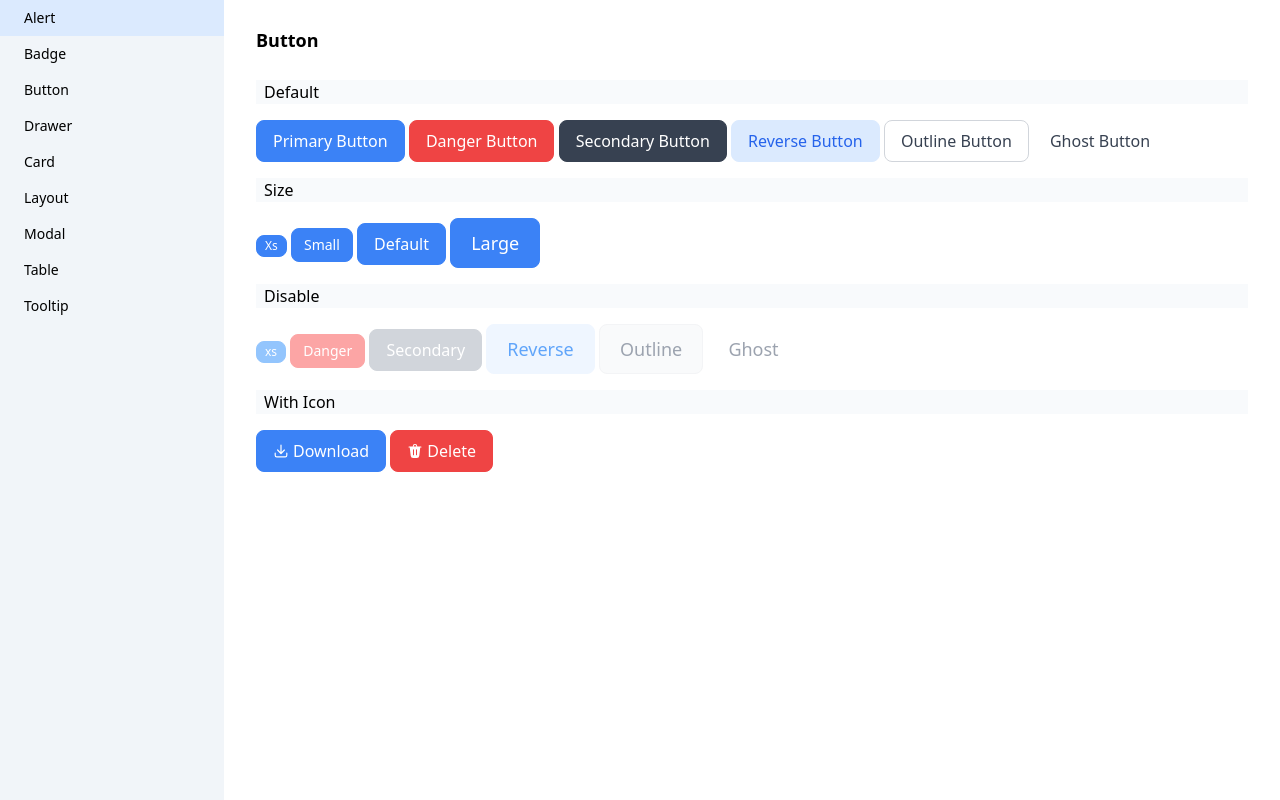
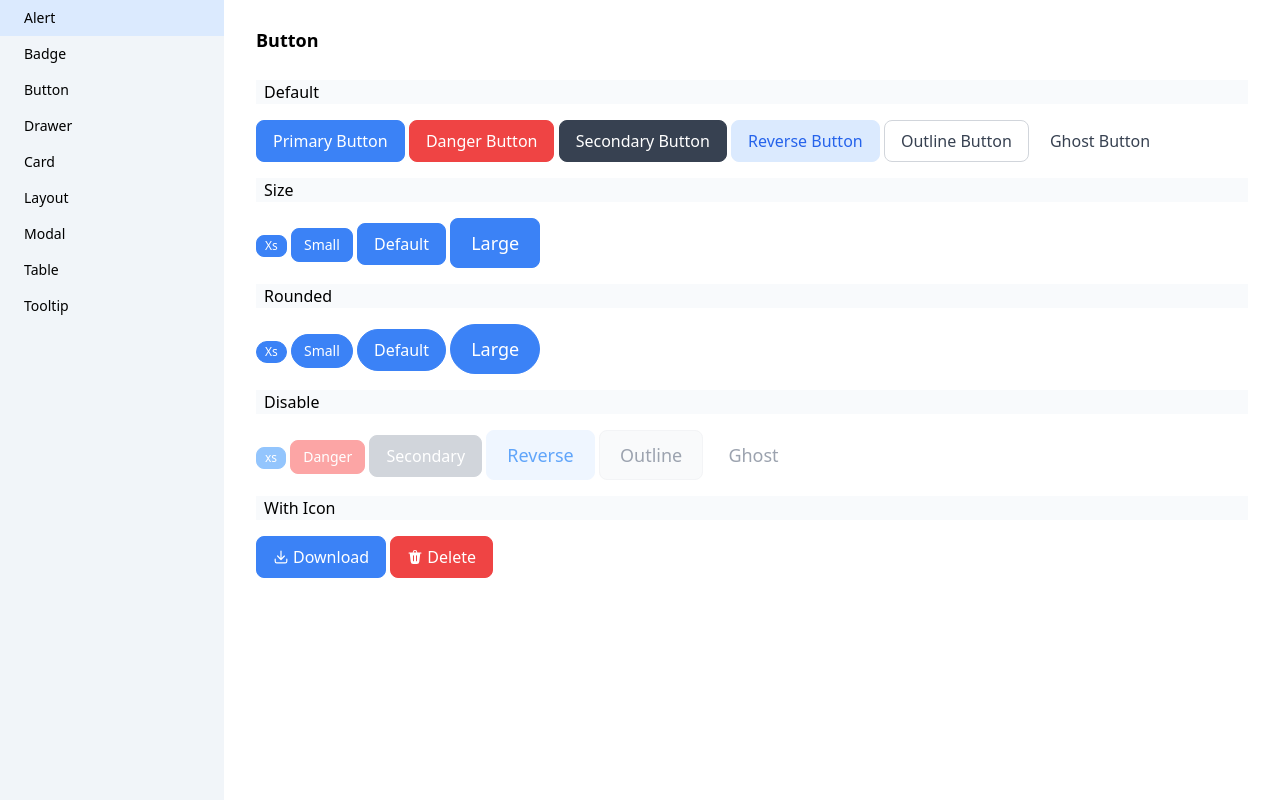
Before and after one commit to wqy2dev/five-ui, a SvelteKit app: page /button in a window 1280 px wide. Built offline with nearby package versions, Linux system fonts and the light colour scheme.

Commit message:
chore: update example

```diff
--- a/src/routes/button/+page.svelte
+++ b/src/routes/button/+page.svelte
@@ -33,6 +33,15 @@ import { Button } from "$lib/index.js";
     <Button size="lg"> Large </Button>
 
     <h4 class="text-base indent-2 bg-slate-50">
+        Rounded
+    </h4>
+
+    <Button size="xs" radius="full"> Xs </Button>
+    <Button size="sm" radius="full"> Small </Button>
+    <Button radius="full"> Default </Button>
+    <Button size="lg" radius="full"> Large </Button>
+
+    <h4 class="text-base indent-2 bg-slate-50">
         Disable
     </h4>
 
```
